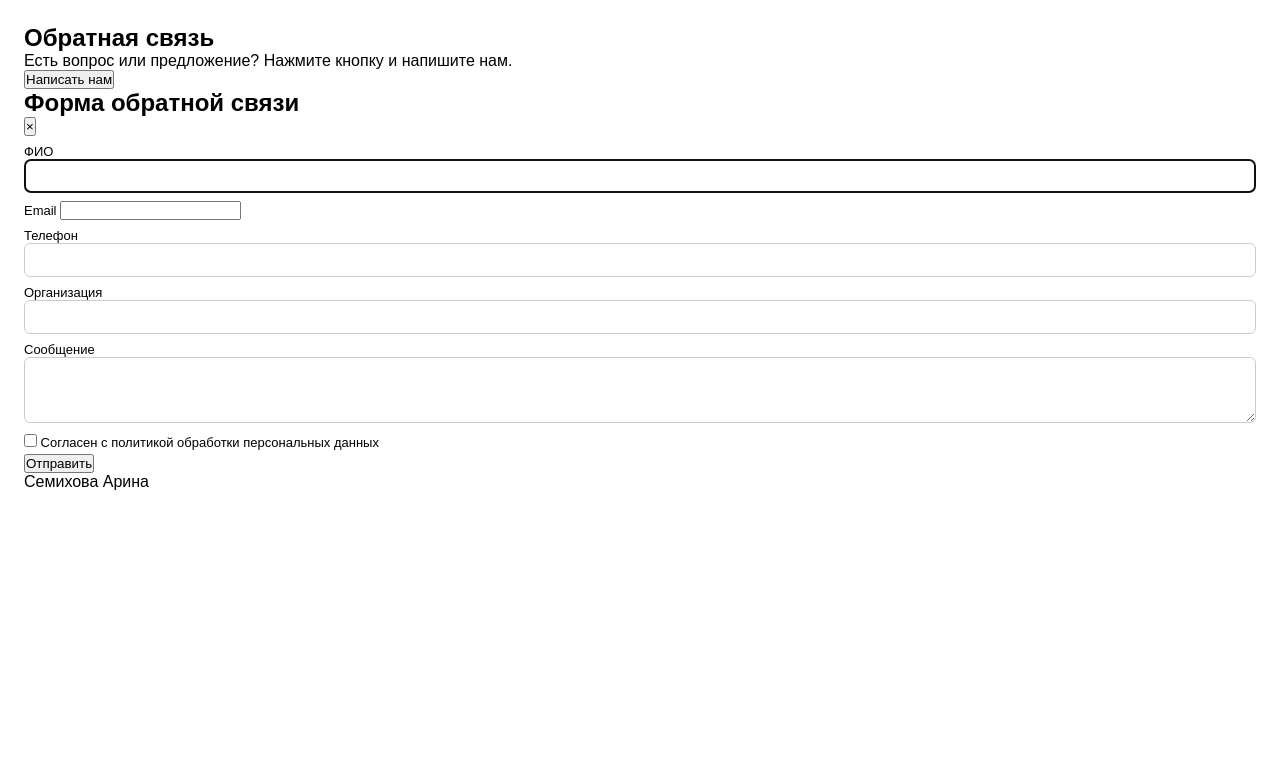
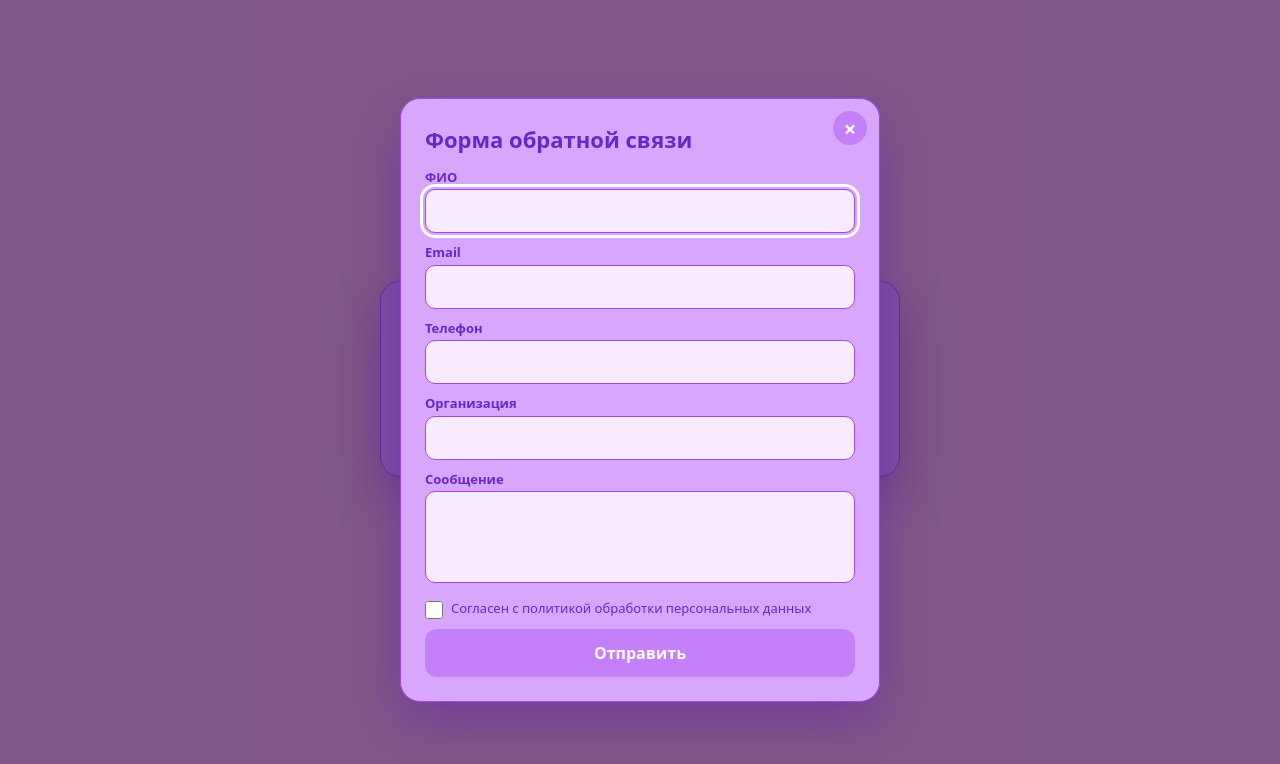
Before and after one commit to Arina0713/web-lab-8, a plain HTML site: page index.html in a window 1280 px wide. Both pictures are taken after a click on the button "Написать нам". Drawn offline with Linux system fonts and the light colour scheme.

Commit message:
Update style.css

```diff
--- a/style.css
+++ b/style.css
@@ -1,87 +1,251 @@
-* { box-sizing: border-box; margin: 0; padding: 0; }
+:root {
+    --bg: #e5bcbc;
+    --card: #d8a7fd;
+    --text: #6927cb;
+    --muted: #ffffff;
+    --border: #a148e8;
+    --accent: #c47ff9;
+    --accent-hover: #9aa0ff;
+    --field-bg: #f6ebff;
+    --danger: #b00020;
+    --success: #1b7a3d;
+}
+
+* {
+    box-sizing: border-box;
+}
+
+[hidden] {
+    display: none !important;
+}
+
 body {
-  font-family: Arial, sans-serif;
-  padding: 24px;
+    margin: 0;
+    min-height: 100vh;
+    display: flex;
+    flex-direction: column;
+    align-items: center;
+    justify-content: center;
+    gap: 20px;
+    padding: 24px 16px;
+    background: var(--bg);
+    font-family: system-ui, -apple-system, "Segoe UI", Roboto, sans-serif;
+    color: var(--text);
+    line-height: 1.5;
 }
-.open-btn {
-  padding: 12px 24px;
-  font-size: 16px;
+
+body.no-scroll {
+    overflow: hidden;
+}
+
+.card {
+    width: 100%;
+    max-width: 520px;
+    padding: 32px 24px 24px;
+    background: var(--card);
+    border: 1px solid var(--border);
+    border-radius: 20px;
+    box-shadow: 0 20px 50px rgba(107, 33, 168, 0.4);
+}
+
+.card h2 {
+    margin: 0 0 6px;
+    font-size: 26px;
+    text-align: center;
+    color: var(--text);
+}
+
+.lead {
+    margin: 0 0 24px;
+    text-align: center;
+    color: var(--muted);
+    font-size: 14px;
+}
+
+button {
+    width: 100%;
+    padding: 12px 16px;
+    font: inherit;
+    font-weight: 600;
+    color: #ffffff;
+    background: var(--accent);
+    border: none;
+    border-radius: 12px;
     cursor: pointer;
+    transition: transform 0.15s, box-shadow 0.15s;
 }
-.modal {
+
+button:hover:not(:disabled) {
+    background: var(--accent-hover);
+    box-shadow: 0 6px 16px rgba(124, 131, 255, 0.45);
+}
+
+button:disabled {
+    opacity: 0.6;
+    cursor: default;
+}
+
+button:focus-visible,
+input:focus-visible,
+textarea:focus-visible {
+    outline: 3px solid #ffffff;
+    outline-offset: 2px;
+}
+
+.popup {
     position: fixed;
     inset: 0;
-  background: rgba(0, 0, 0, 0.55);
+    z-index: 10;
     display: flex;
     align-items: center;
     justify-content: center;
-  padding: 12px;
-  z-index: 100;
+    padding: 16px;
+    background: rgba(60, 20, 100, 0.6);
 }
-.modal.hidden { display: none; }
-.modal-content {
-  background: #fff;
-  border-radius: 12px;
-  padding: 20px;
+
+.popup-panel {
+    position: relative;
     width: 100%;
-  max-width: 420px;
-  max-height: 100dvh;
+    max-width: 480px;
+    max-height: 100%;
     overflow-y: auto;
-  position: relative;
+    padding: 24px;
+    background: var(--card);
+    border: 1px solid var(--border);
+    border-radius: 20px;
+    box-shadow: 0 20px 50px rgba(107, 33, 168, 0.5);
 }
-.close-btn {
+
+.popup-panel h2 {
+    margin: 0 32px 12px 0;
+    font-size: 22px;
+    color: var(--text);
+}
+
+.close {
     position: absolute;
-  top: 10px;
+    top: 12px;
     right: 12px;
-  border: none;
-  background: none;
-  font-size: 18px;
-  cursor: pointer;
+    width: 34px;
+    height: 34px;
+    padding: 0;
+    font-size: 22px;
+    line-height: 1;
+    color: #ffffff;
+    border-radius: 50%;
 }
-form h2 { font-size: 18px; margin-bottom: 12px; }
-form label {
+
+form {
+    display: grid;
+    gap: 10px;
+}
+
+.field {
     display: block;
+}
+
+.field span {
+    display: block;
+    margin-bottom: 2px;
     font-size: 13px;
-  margin: 8px 0 4px;
+    font-weight: 600;
 }
+
 input[type="text"],
+input[type="email"],
 input[type="tel"],
 textarea {
     width: 100%;
-  padding: 8px;
-  font-size: 14px;
-  border: 1px solid #ccc;
-  border-radius: 6px;
+    padding: 9px 12px;
+    font: inherit;
+    color: var(--text);
+    background: var(--field-bg);
+    border: 1px solid var(--border);
+    border-radius: 10px;
 }
-input.invalid, textarea.invalid { border-color: #d00; }
-.checkbox-row {
+
+textarea {
+    resize: none;
+}
+
+input:user-invalid,
+textarea:user-invalid {
+    border-color: var(--danger);
+}
+
+.consent {
     display: flex;
     align-items: flex-start;
     gap: 8px;
-  margin: 12px 0;
-  font-size: 12px;
+    font-size: 13px;
 }
-.form-status { font-size: 13px; min-height: 18px; margin-bottom: 8px; }
-.form-status.ok { color: #0a0; }
-.form-status.err { color: #d00; }
-.submit-btn {
+
+.consent input {
+    flex: none;
+    width: 18px;
+    height: 18px;
+    margin: 2px 0 0;
+    accent-color: var(--text);
+}
+
+.status {
+    margin: 0;
+    padding: 10px 12px;
+    font-size: 14px;
+    font-weight: 600;
+    color: var(--text);
+    background: #ffffff;
+    border-radius: 10px;
+}
+
+.status.success {
+    color: var(--success);
+}
+
+.status.error {
+    color: var(--danger);
+}
+
+.main-footer {
     width: 100%;
-  padding: 10px;
+    color: var(--text);
     font-size: 15px;
+    font-weight: 600;
+    text-align: center;
+    text-shadow: 0 1px 4px rgba(0, 0, 0, 0.2);
+}
+
+.main-footer p {
+    margin: 0;
+}
+
+@media (max-width: 600px) {
+    .card {
+        padding: 24px 16px 20px;
+    }
+
+    .popup {
+        padding: 0;
+    }
+
+    .popup-panel {
+        height: 100%;
+        max-width: none;
+        padding: 14px 16px;
         border: none;
-  border-radius: 6px;
-  background: #2b6cb0;
-  color: #fff;
-  cursor: pointer;
+        border-radius: 0;
     }
-@media (max-width: 480px) {
-  body { padding: 12px; }
-  .modal { padding: 4px; }
-  .modal-content { padding: 14px; }
-  form h2 { font-size: 16px; margin-bottom: 6px; }
-  form label { margin: 5px 0 2px; font-size: 12px; }
-  input[type="text"], input[type="tel"], textarea { padding: 6px; font-size: 13px; }
-  textarea { rows: 2; }
-  .checkbox-row { margin: 8px 0; font-size: 11px; }
-  .submit-btn { padding: 8px; }
+
+    .popup-panel h2 {
+        margin-bottom: 8px;
+        font-size: 19px;
     }
+
+    form {
+        gap: 7px;
+    }
+
+    textarea {
+        height: 72px;
+    }
+}
```
Lines whose indentation alone changed are shown as unchanged.
